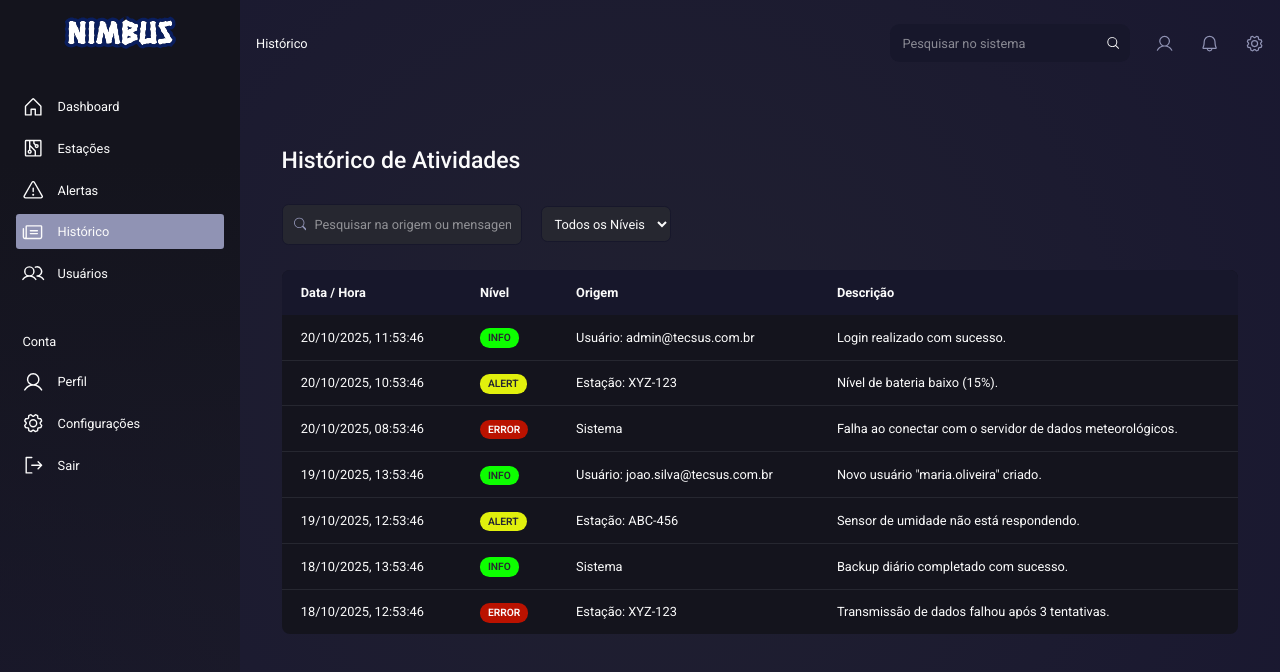
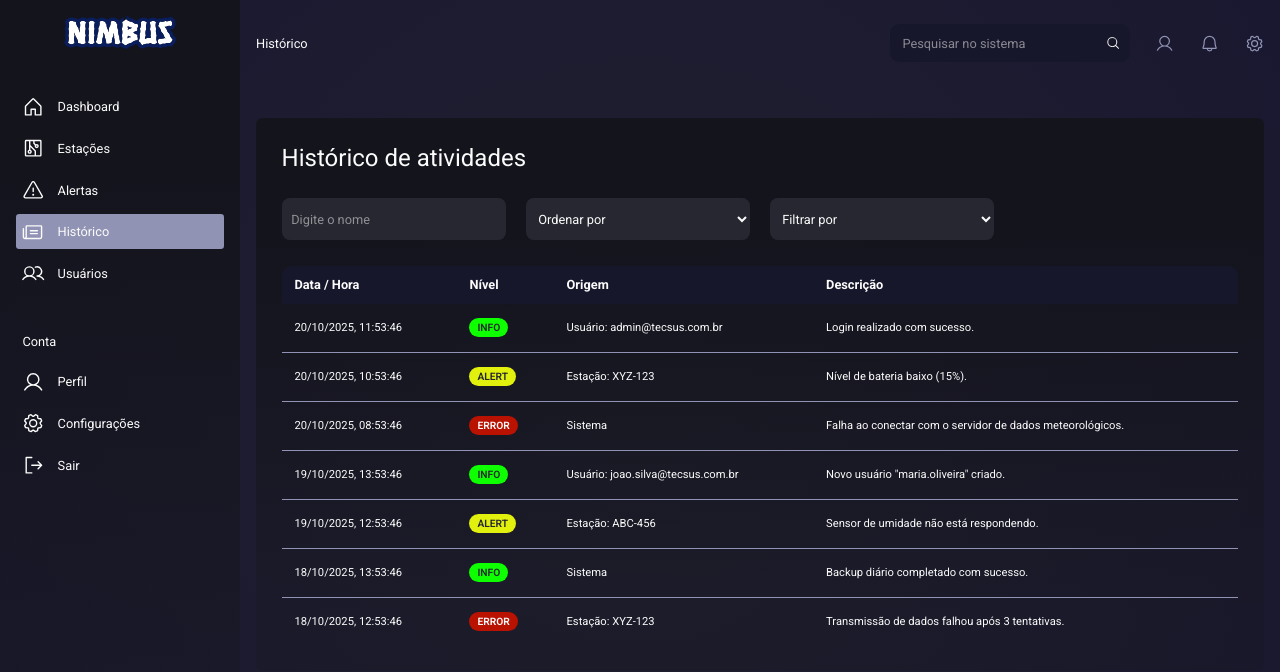
Before and after one commit to FR0M-ZER0/nimbus-front, a React (Vite) app: page /admin/logs in a window 1280 px wide. Shown: the top 672 px of the page. Built offline with nearby package versions, Linux system fonts and the light colour scheme; no server answers; sample sign-in values are in the browser's storage.

Commit message:
fix[F0-93]: Ajeita o visual para seguir o estilo do site

```diff
--- a/src/pages/admin/LogPage.jsx
+++ b/src/pages/admin/LogPage.jsx
@@ -1,6 +1,7 @@
-import React, { useState, useEffect } from 'react';
+import React, { useState, useEffect } from 'react'
 import loadingAnimation from '../../assets/loading.gif'
-
+import Card from '../../components/Card'
+import Filter from '../../components/Filter'
 
 const mockLogs = [
     { id: 1, timestamp: new Date(Date.now() - 2 * 60 * 60 * 1000).toISOString(), level: 'INFO', source: 'Usuário: admin@tecsus.com.br', message: 'Login realizado com sucesso.' },
@@ -10,120 +11,106 @@ const mockLogs = [
     { id: 5, timestamp: new Date(Date.now() - 25 * 60 * 60 * 1000).toISOString(), level: 'ALERT', source: 'Estação: ABC-456', message: 'Sensor de umidade não está respondendo.' },
     { id: 6, timestamp: new Date(Date.now() - 48 * 60 * 60 * 1000).toISOString(), level: 'INFO', source: 'Sistema', message: 'Backup diário completado com sucesso.' },
     { id: 7, timestamp: new Date(Date.now() - 49 * 60 * 60 * 1000).toISOString(), level: 'ERROR', source: 'Estação: XYZ-123', message: 'Transmissão de dados falhou após 3 tentativas.' },
-];
+]
 
 const api = {
     getLogs: async () => {
-        await new Promise(resolve => setTimeout(resolve, 1000));
-        return [...mockLogs];
+        await new Promise(resolve => setTimeout(resolve, 1000))
+        return [...mockLogs]
     },
-};
+}
 
-const SearchIcon = () => (<svg xmlns="http://www.w3.org/2000/svg" width="16" height="16" fill="currentColor" viewBox="0 0 16 16"> <path d="M11.742 10.344a6.5 6.5 0 1 0-1.397 1.398h-.001q.044.06.098.115l3.85 3.85a1 1 0 0 0 1.415-1.414l-3.85-3.85a1 1 0 0 0-.115-.1zM12 6.5a5.5 5.5 0 1 1-11 0 5.5 5.5 0 0 1 11 0" /> </svg>);
+const SearchIcon = () => (
+    <svg xmlns="http://www.w3.org/2000/svg" width="16" height="16" fill="currentColor" viewBox="0 0 16 16">
+        <path d="M11.742 10.344a6.5 6.5 0 1 0-1.397 1.398h-.001q.044.06.098.115l3.85 3.85a1 1 0 0 0 1.415-1.414l-3.85-3.85a1 1 0 0 0-.115-.1zM12 6.5a5.5 5.5 0 1 1-11 0 5.5 5.5 0 0 1 11 0" />
+    </svg>
+)
+
 const LogLevelBadge = ({ level }) => {
-    const levelClass = `log-badge ${level.toLowerCase()}`;
-    return <span className={levelClass}>{level}</span>;
-};
+    const levelClass = `log-badge ${level.toLowerCase()}`
+    return <span className={levelClass}>{level}</span>
+}
 
 function LogPage() {
-    const [logs, setLogs] = useState([]);
-    const [isLoading, setIsLoading] = useState(true);
-    const [error, setError] = useState('');
+    const [logs, setLogs] = useState([])
+    const [isLoading, setIsLoading] = useState(true)
+    const [error, setError] = useState('')
 
-    const [searchTerm, setSearchTerm] = useState('');
-    const [logLevelFilter, setLogLevelFilter] = useState('todos'); // 'todos', 'info', 'alert', 'error'
+    const [searchTerm, setSearchTerm] = useState('')
+    const [logLevelFilter, setLogLevelFilter] = useState('todos')
 
     const fetchLogs = async () => {
-        setIsLoading(true);
-        setError('');
+        setIsLoading(true)
+        setError('')
         try {
-            const data = await api.getLogs();
-            setLogs(data);
+            const data = await api.getLogs()
+            setLogs(data)
         } catch (err) {
-            setError('Falha ao carregar o histórico. Tente novamente.');
+            setError('Falha ao carregar o histórico. Tente novamente.')
         } finally {
-            setIsLoading(false);
+            setIsLoading(false)
         }
-    };
+    }
 
     useEffect(() => {
-        fetchLogs();
-    }, []);
+        fetchLogs()
+    }, [])
 
-    // Lógica para filtrar os logs com base nos filtros selecionados
     const filteredLogs = logs
         .filter(log => {
-            if (logLevelFilter === 'todos') return true;
-            return log.level.toLowerCase() === logLevelFilter;
+            if (logLevelFilter === 'todos') return true
+            return log.level.toLowerCase() === logLevelFilter
         })
         .filter(log =>
             log.message.toLowerCase().includes(searchTerm.toLowerCase()) ||
             log.source.toLowerCase().includes(searchTerm.toLowerCase())
-        );
+        )
 
     return (
-        <>
-            <div className="log-page-container w-full">
-                <div className="log-header">
-                    <h1>Histórico de Atividades</h1>
-                </div>
-
-                <div className="filters-container">
-                    <div className="search-container">
-                        <span className="search-icon"><SearchIcon /></span>
-                        <input
-                            type="text"
-                            placeholder="Pesquisar na origem ou mensagem..."
-                            className="search-input"
-                            value={searchTerm}
-                            onChange={(e) => setSearchTerm(e.target.value)}
-                        />
-                    </div>
-
-                    <select
-                        className="level-filter"
-                        value={logLevelFilter}
-                        onChange={(e) => setLogLevelFilter(e.target.value)}
-                    >
-                        <option value="todos">Todos os Níveis</option>
-                        <option value="info">Info</option>
-                        <option value="alert">Alerta</option>
-                        <option value="error">Erro</option>
-                    </select>
-                </div>
+        <div className='w-full'>
+            <Card title={'Histórico de atividades'}>
+                <Filter />
 
                 {error && <div className="error-message">{error}</div>}
 
                 {isLoading ? (
-                    <div className='w-full flex justify-center'>
+                    <div className='w-full flex justify-center mt-8'>
                         <img src={loadingAnimation} alt="loading" width={160} />
-                    </div>) : (
-                    <div className="table-container">
-                        <table className="logs-table">
-                            <thead>
+                    </div>
+                ) : (
+                    <div className="overflow-hidden rounded-xl mt-8">
+                        <table className="min-w-full border-collapse text-left">
+                            <thead className="alt-dark-color-2-bg">
                                 <tr>
-                                    <th>Data / Hora</th>
-                                    <th>Nível</th>
-                                    <th>Origem</th>
-                                    <th>Descrição</th>
+                                <th className="py-3 px-4">Data / Hora</th>
+                                <th className="py-3 px-4">Nível</th>
+                                <th className="py-3 px-4">Origem</th>
+                                <th className="py-3 px-4">Descrição</th>
                                 </tr>
                             </thead>
-                            <tbody>
+                            <tbody className="divide-y-2 divide-[#9093B4]">
                                 {filteredLogs.map(log => (
-                                    <tr key={log.id}>
-                                        <td>{new Date(log.timestamp).toLocaleString('pt-BR')}</td>
-                                        <td><LogLevelBadge level={log.level} /></td>
-                                        <td>{log.source}</td>
-                                        <td>{log.message}</td>
-                                    </tr>
+                                <tr
+                                    key={log.id}
+                                    className="transition-colors text-sm"
+                                >
+                                    <td className="py-5 px-4">
+                                        {new Date(log.timestamp).toLocaleString('pt-BR')}
+                                    </td>
+                                    <td className="py-5 px-4">
+                                        <LogLevelBadge level={log.level} />
+                                    </td>
+                                    <td className="py-5 px-4">{log.source}</td>
+                                    <td className="py-5 px-4">{log.message}</td>
+                                </tr>
                                 ))}
                             </tbody>
                         </table>
                     </div>
                 )}
-            </div>
-        </>
-    );
+            </Card>
+        </div>
+    )
 }
 
-export default LogPage;
+export default LogPage
```
